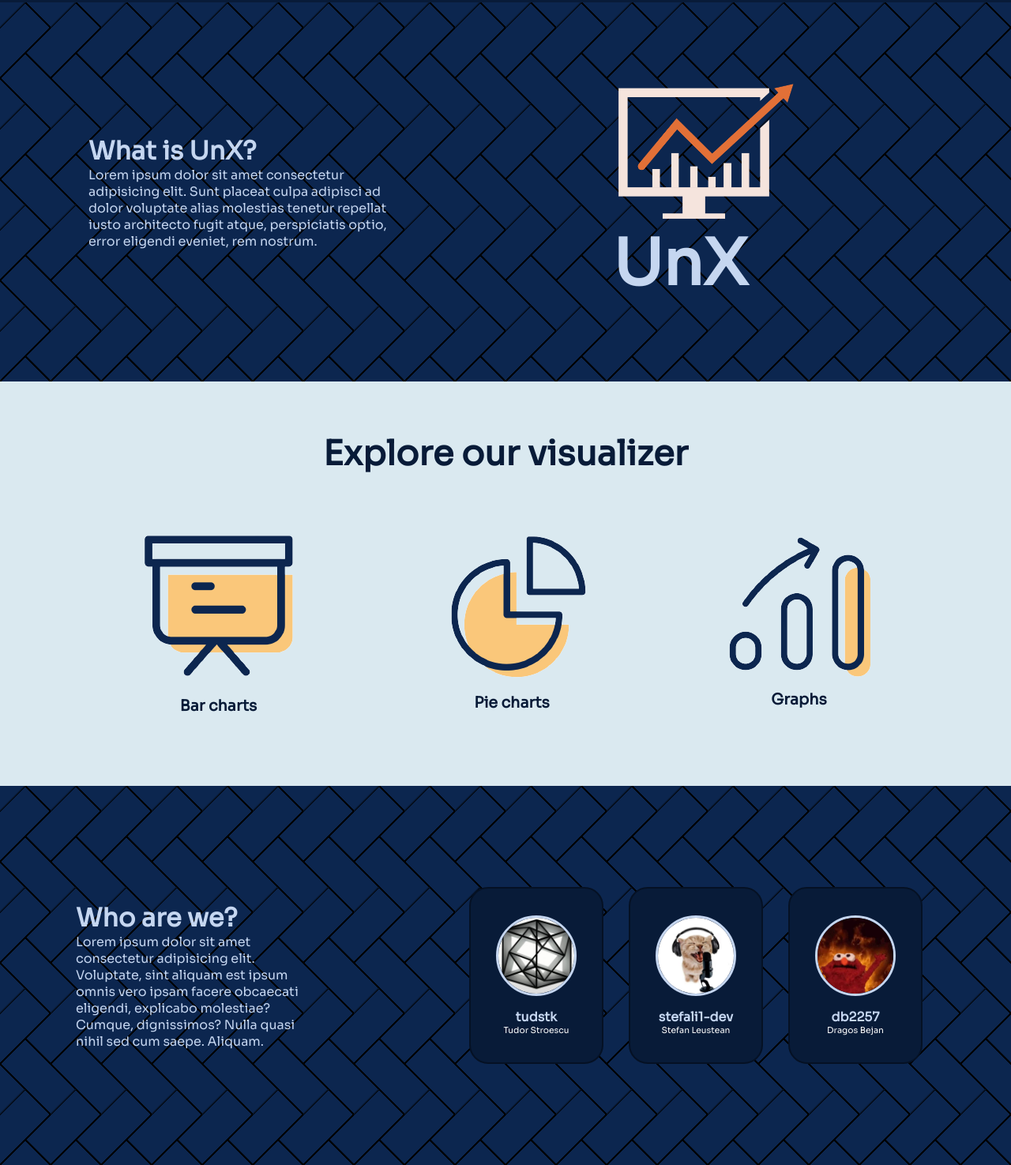
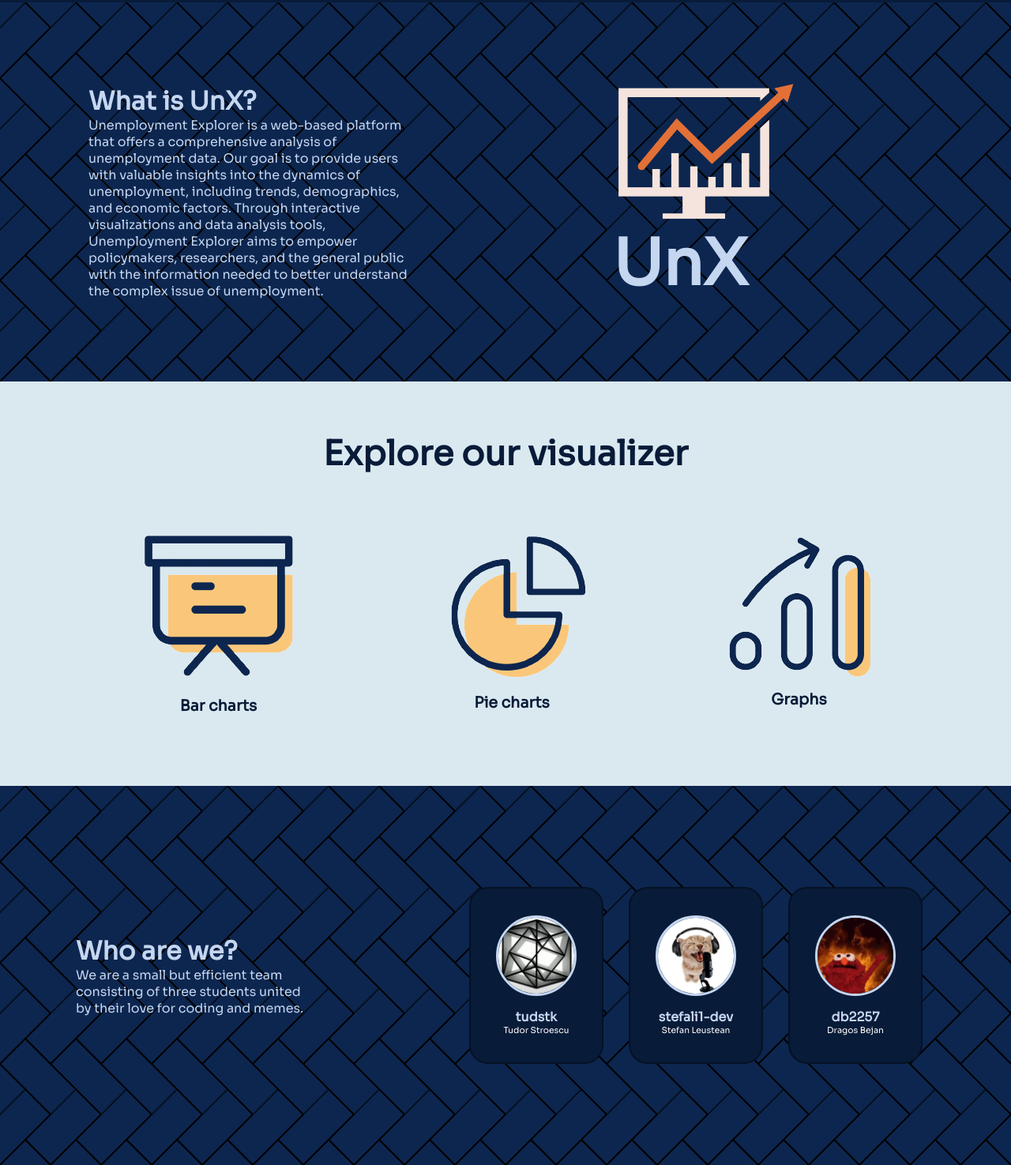
Before and after one commit to tudstk/UnX-Web, a plain HTML site: page src/views/index.html in a window 1280 px wide. Shown: the part 806-2281 px from the top of the page at 79% size. Drawn offline with Linux system fonts and the light colour scheme.

Commit message:
Add files via upload

```diff
--- a/src/views/index.html
+++ b/src/views/index.html
@@ -40,9 +40,7 @@
     <div class="whatis-wrapper">
         <div class="whatis-left-container">
             <h1>What is UnX?</h1>
-            <p>Lorem ipsum dolor sit amet consectetur adipisicing elit. Sunt placeat culpa adipisci ad dolor voluptate
-                alias molestias tenetur repellat iusto architecto fugit atque, perspiciatis optio, error eligendi
-                eveniet, rem nostrum.</p>
+            <p>Unemployment Explorer is a web-based platform that offers a comprehensive analysis of unemployment data. Our goal is to provide users with valuable insights into the dynamics of unemployment, including trends, demographics, and economic factors. Through interactive visualizations and data analysis tools, Unemployment Explorer aims to empower policymakers, researchers, and the general public with the information needed to better understand the complex issue of unemployment.</p>
         </div>
         <div class="whatis-right-container">
             <img src="../static/img/logo.png">
@@ -69,9 +67,7 @@
     <div class="members-wrapper">
         <div class="members-left-container">
             <h1>Who are we?</h1>
-            <p>Lorem ipsum dolor sit amet consectetur adipisicing elit. Voluptate, sint aliquam est ipsum omnis vero
-                ipsam facere obcaecati eligendi, explicabo molestiae? Cumque, dignissimos? Nulla quasi nihil sed cum
-                saepe. Aliquam.</p>
+            <p>We are a small but efficient team consisting of three students united by their love for coding and memes.</p>
         </div>
         <div class="members-right-container">
             <div class="member-card">
```
